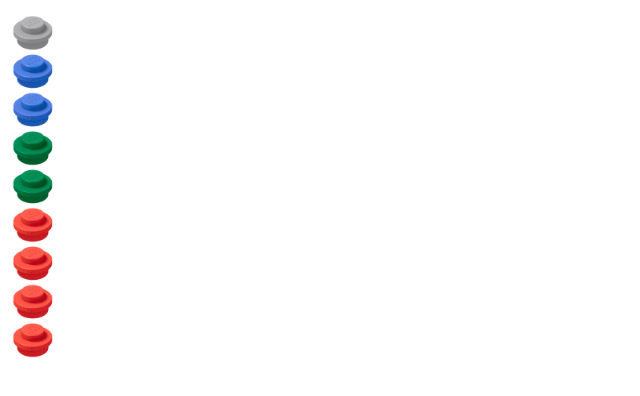
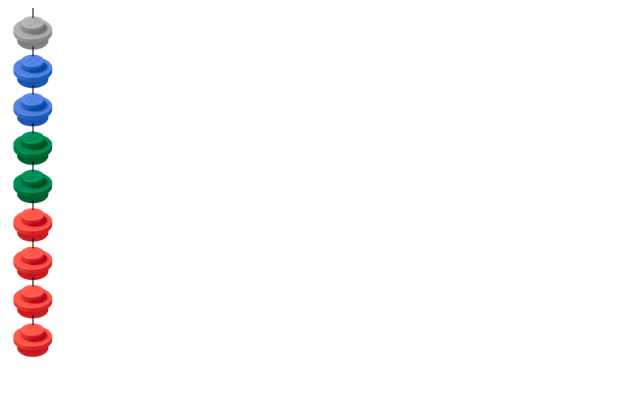
Before and after one commit to bridger-herman/lego-calc, a plain HTML site: page index.html in a window 1280 px wide. Shown: the full height of the page, 0-640 px from the left. Drawn offline with Linux system fonts and the light colour scheme.

Commit message:
Add simple lines between pieces

```diff
--- a/index.html
+++ b/index.html
@@ -5,7 +5,7 @@
     <title>Lego Test</title>
 </head>
 <body>
-    <canvas id="lego" width="500" height="500"></canvas>
+    <canvas id="lego" width="50" height="500"></canvas>
 
     <script src="index.js"></script>
 </body>
--- a/index.js
+++ b/index.js
@@ -1,4 +1,5 @@
-const IMG_PATH = '/img/';
+const DEPLOY_PATH = '/lego-calc'
+const IMG_PATH = DEPLOY_PATH + '/img/';
 const IMG_EXT = '.png';
 const NAMES = [
   'lego_gray_small',
@@ -13,13 +14,18 @@ const CANVAS = document.getElementById('lego');
 function plotLegos(values) {
   let ctx = CANVAS.getContext('2d');
   let pieceCount = 0;
+  ctx.beginPath();
   for (var i in NAMES) {
     let img = document.getElementById(NAMES[i]);
     for (var piece = 0; piece < values[i]; piece++) {
-      ctx.drawImage(img, 0, img.height * 0.3 * pieceCount, 50, 50);
+      let yCoord = img.height * 0.3 * pieceCount;
+      ctx.drawImage(img, 0, yCoord, 50, 50);
+      ctx.moveTo(25, yCoord + 10);
+      ctx.lineTo(25, yCoord);
       pieceCount++;
     }
   }
+  ctx.stroke();
 }
 
 function init() {
```
